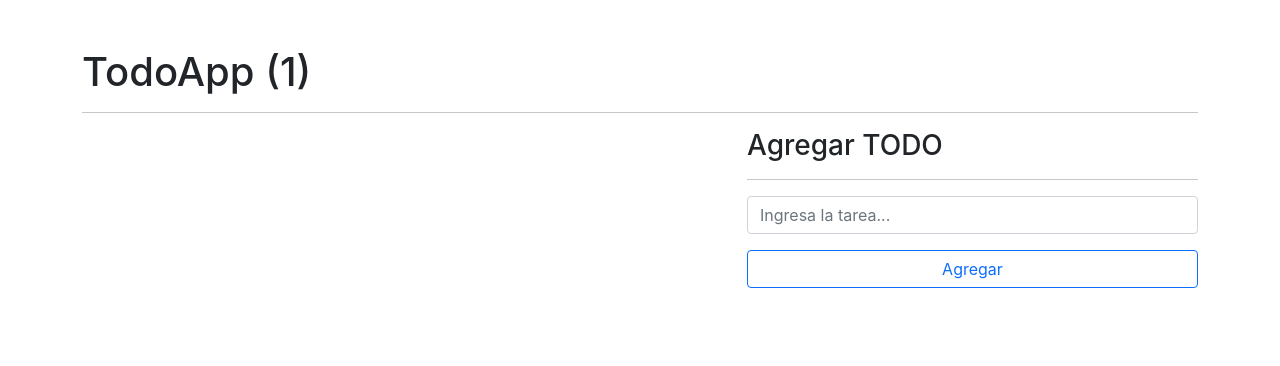
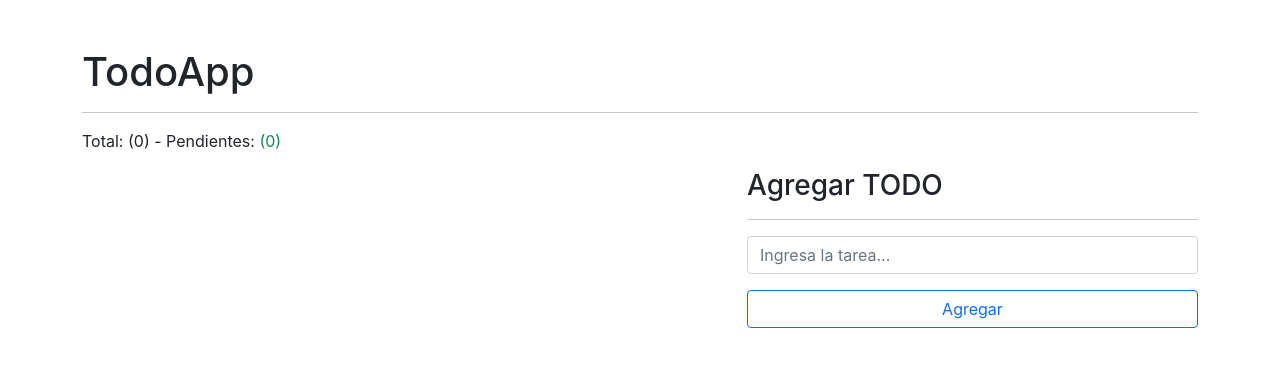
Before and after one commit to mentorrolling/hooks-sitenso, a React (Vite) app: page / in a window 1280 px wide. Shown: the top 366 px of the page. Built offline with nearby package versions, Linux system fonts and the light colour scheme.

Commit message:
Proyecto con useReducer finalizado

```diff
--- a/src/components/04-reducer/TodoApp.jsx
+++ b/src/components/04-reducer/TodoApp.jsx
@@ -1,6 +1,8 @@
-import React, { useEffect, useReducer } from "react";
+import React, { useEffect, useReducer, useState } from "react";
 import useForm from "../../hooks/useForm";
 import { todoReducer } from "./todoReducer";
+
+import "./style.css";
 
 // const initialState = [
 //   {
@@ -9,19 +11,21 @@ import { todoReducer } from "./todoReducer";
 //     done: false,
 //   },
 // ];
-
 const init = () => {
+  console.log("me llame :(");
   return JSON.parse(localStorage.getItem("todos")) || [];
 };
 
 const TodoApp = () => {
   const [todos, dispatch] = useReducer(todoReducer, [], init);
+  const [pendientes, setPendientes] = useState(todos);
   const [{ description }, handleInputChange, reset] = useForm({
     description: "",
   });
 
   useEffect(() => {
     localStorage.setItem("todos", JSON.stringify(todos));
+    setPendientes(todos.filter((todo) => todo.done === false));
   }, [todos]);
 
   const handleSubmit = (e) => {
@@ -51,12 +55,28 @@ const TodoApp = () => {
     dispatch(action);
   };
 
+  const handleToggle = (todoId) => {
+    dispatch({
+      type: "toggle",
+      payload: todoId,
+    });
+  };
+
   return (
     <div className="container">
       <div className="row mt-5">
         <div className="col">
-          <h1>TodoApp (1)</h1>
+          <h1>TodoApp </h1>
           <hr />
+          <p>
+            Total:
+            <span> ({todos.length}) </span>- Pendientes:{" "}
+            <span
+              className={pendientes.length > 0 ? "text-danger" : "text-success"}
+            >
+              ({pendientes.length})
+            </span>
+          </p>
         </div>
       </div>
       <div className="row">
@@ -64,7 +84,10 @@ const TodoApp = () => {
           {todos.map((todo, index) => (
             <div className="card mb-3" key={todo.id}>
               <div className="card-body d-flex justify-content-between align-items-center">
-                <p className="m-0">
+                <p
+                  className={`${todo.done ? "tachado m-0" : "m-0"} `}
+                  onClick={() => handleToggle(todo.id)}
+                >
                   {index + 1}. {todo.desc}
                 </p>
                 <button
--- /dev/null
+++ b/src/components/04-reducer/style.css
@@ -0,0 +1,7 @@
+.tachado {
+  text-decoration: line-through;
+}
+
+.card p {
+  cursor: pointer;
+}
--- a/src/components/04-reducer/todoReducer.js
+++ b/src/components/04-reducer/todoReducer.js
@@ -4,6 +4,10 @@ export const todoReducer = (state, action) => {
       return [...state, action.payload];
     case "delete":
       return state.filter((todo) => todo.id !== action.payload);
+    case "toggle":
+      return state.map((todo) =>
+        todo.id === action.payload ? { ...todo, done: !todo.done } : todo
+      );
 
     default:
       return state;
```
